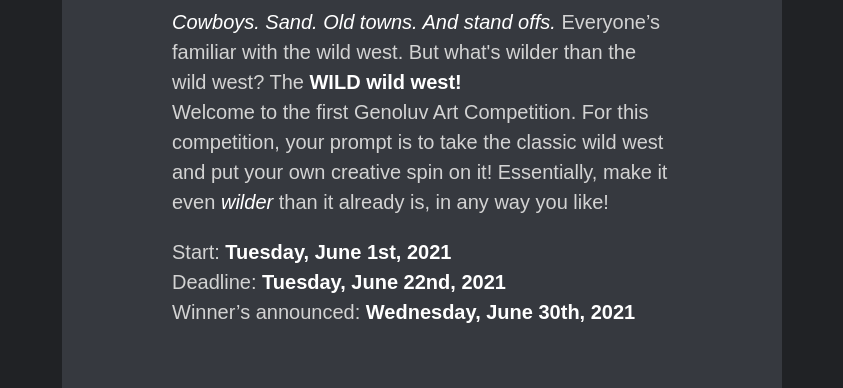
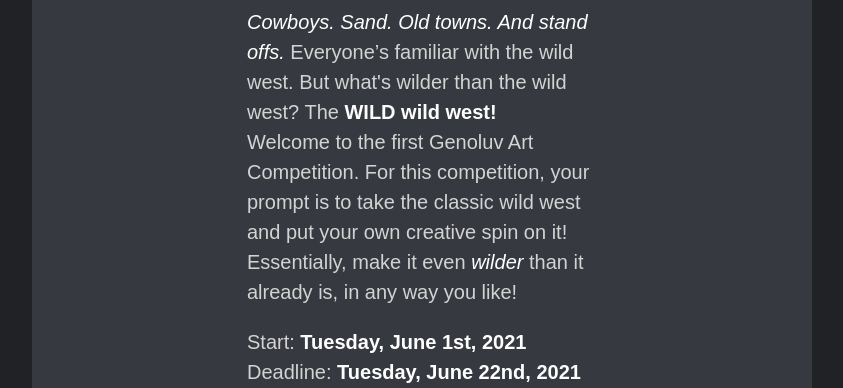
Before and after one commit to nsurvance/Genoluv-Competition, a plain HTML site: page index.html in a window 1280 px wide. Shown: the part 458-846 px from the top of the page, without its empty margins (218-1061 px from the left). Drawn offline with Linux system fonts and the light colour scheme.

Commit message:
Add files via upload

```diff
--- a/index.html
+++ b/index.html
@@ -26,8 +26,8 @@
 
 
         #wrapper {
-            width: 50%;
-            min-width: 500px;
+            width: 100%;
+            max-width: 700px;
             padding: 40px;
             border: hidden;
             border-radius: 20px;
@@ -54,7 +54,7 @@
         .body {
             margin: auto;
             width: 50%;
-            min-width: 500px;
+            max-width: 500px;
             padding: 10px;
             background: var(--background);
             color: lightgray;
```
Also changed, not shown: 1 other file.
